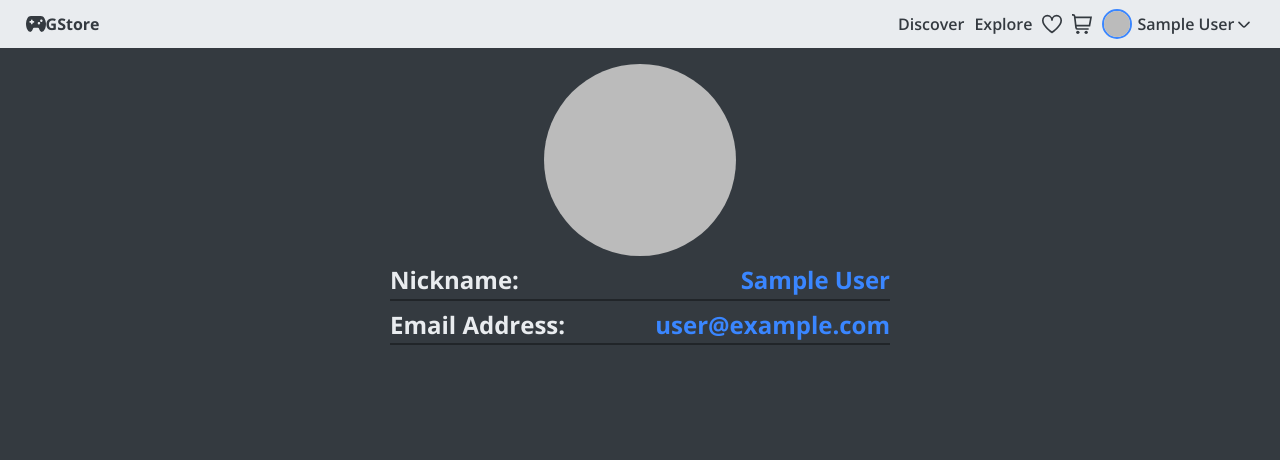
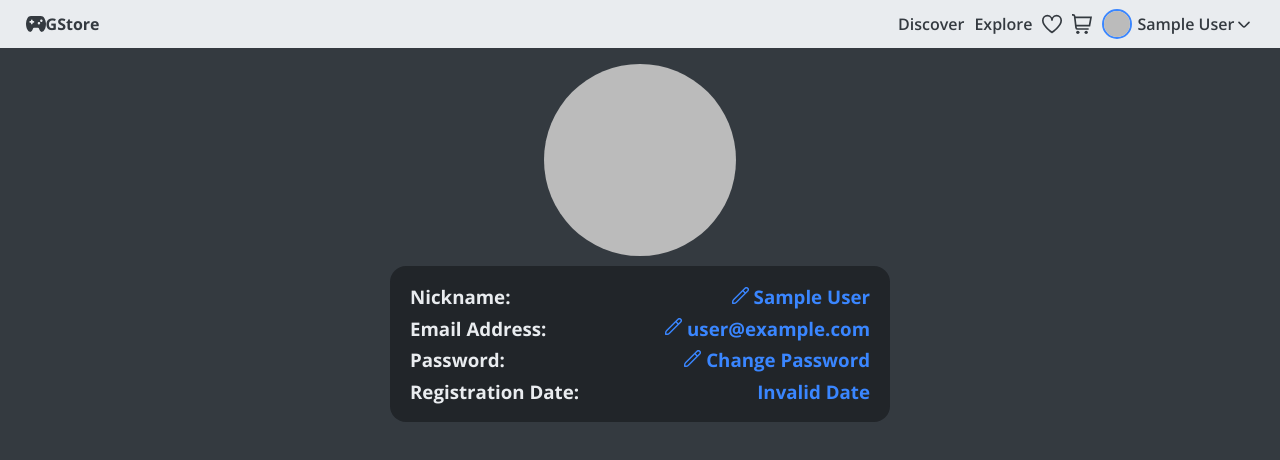
Before and after one commit to snowbooloff/G-Store, a Vue app: page /user in a window 1280 px wide. Shown: the top 460 px of the page. Built offline with nearby package versions, Linux system fonts and the light colour scheme; no server answers; sample sign-in values are in the browser's storage.

Commit message:
Добавлена информация о пользователе

```diff
--- a/src/components/UserAvatar.vue
+++ b/src/components/UserAvatar.vue
@@ -22,7 +22,7 @@ const userImage = computed(() => store.state.user.userInfo.image)
   </div>
 </template>
 
-<style>
+<style scoped>
 .user-avatar,
 .user-avatar__icon,
 .user-avatar__img {
--- a/src/store/userModule.js
+++ b/src/store/userModule.js
@@ -8,7 +8,8 @@ export const userModule = {
     userInfo: {
       nickname: '',
       email: '',
-      image: ''
+      image: '',
+      registrationDate: ''
     }
   }),
   getters: {},
@@ -22,8 +23,11 @@ export const userModule = {
     setUserEmail(state, email) {
       state.userInfo.email = email
     },
-    setUserPic(state, picUrl) {
+    setUserImage(state, picUrl) {
       state.userInfo.image = picUrl
+    },
+    setUserRegDate(state, date) {
+      state.userInfo.registrationDate = date
     }
   },
   actions: {
@@ -33,8 +37,10 @@ export const userModule = {
         if (user) {
           commit('setAuth', true)
           commit('setUserNickname', user.displayName)
-          commit('setUserPic', user.photoURL)
+          commit('setUserImage', user.photoURL)
           commit('setUserEmail', user.email)
+          commit('setUserRegDate', user.metadata.creationTime)
+          console.log(user)
         }
       })
     },
@@ -43,15 +49,16 @@ export const userModule = {
       signOut(auth).then(() => {
         commit('setAuth', false)
         commit('setUserNickname', '')
-        commit('setUserPic', '')
+        commit('setUserImage', '')
         commit('setUserEmail', '')
+        commit('setUserRegDate', '')
       })
     },
     uploadUserPic({ state, commit }, userPic) {
       if (userPic) {
         const auth = getAuth()
         const storage = getStorage()
-        console.log(auth)
+
         const pictureRef = ref(storage, `userAvatars/${auth.currentUser.uid}/avatar`)
 
         uploadBytes(pictureRef, userPic).then(() => {
@@ -59,7 +66,7 @@ export const userModule = {
             updateProfile(auth.currentUser, {
               photoURL: url
             })
-            commit('setUserPic', url)
+            commit('setUserImage', url)
           })
         })
       }
--- a/src/views/UserView.vue
+++ b/src/views/UserView.vue
@@ -7,10 +7,15 @@ import UserAvatar from '../components/UserAvatar.vue'
 import { useStore } from 'vuex'
 const store = useStore()
 
-function update(e) {
-  store.dispatch('user/uploadUserPic', e.target.files[0])
-}
+const userData = computed(() => store.state.user.userInfo)
+const correctedRegDate = computed(() =>
+  new Date(userData.value.registrationDate).toLocaleDateString('en-GB')
+)
+const s = ref('')
+
+const showNicknameInput = ref(false)
 </script>
+
 <template>
   <section class="page-block flex flex_column flex_align-center">
     <div class="profile-avatar">
@@ -19,17 +24,47 @@ function update(e) {
         class="profile-avatar__input cursor-pointer"
         type="file"
         accept="image/png, image/jpeg"
-        @input="update"
+        @input="$store.dispatch('user/uploadUserPic', $event.target.files[0])"
       />
     </div>
+    <div class="user-info flex flex_column">
+      <div class="details flex flex_align-center">
+        <h3 class="datails__item main-white">Nickname:</h3>
+        <button
+          class="datails__bttn cursor-pointer"
+          @click="showNicknameInput = !showNicknameInput"
+        >
+          <icon-edit class="datails__icon main-blue" />
+        </button>
 
-    <div class="details flex flex_space-between">
-      <h1 class="datails__item main-white">Nickname:</h1>
-      <h1 class="page-block__nickname main-blue">{{ $store.state.user.userInfo.nickname }}</h1>
-    </div>
-    <div class="details flex flex_space-between">
-      <h1 class="datails__item main-white">Email Address:</h1>
-      <h1 class="page-block__nickname main-blue">{{ $store.state.user.userInfo.email }}</h1>
+        <h3 class="datails__item main-blue">{{ userData.nickname }}</h3>
+      </div>
+      <v-input v-if="showNicknameInput" v-model="s" class="input" />
+
+      <div class="details flex flex_align-center">
+        <h3 class="datails__item main-white">Email Address:</h3>
+        <button
+          class="datails__bttn cursor-pointer"
+          @click="showNicknameInput = !showNicknameInput"
+        >
+          <icon-edit class="datails__icon main-blue" />
+        </button>
+        <h3 class="datails__item main-blue">{{ userData.email }}</h3>
+      </div>
+      <div class="details flex flex_align-center">
+        <h3 class="datails__item main-white">Password:</h3>
+        <button
+          class="datails__bttn cursor-pointer"
+          @click="showNicknameInput = !showNicknameInput"
+        >
+          <icon-edit class="datails__icon main-blue" />
+        </button>
+        <h3 class="datails__item main-blue">Change Password</h3>
+      </div>
+      <div class="details flex flex_align-center">
+        <h3 class="datails__item main-white">Registration Date:</h3>
+        <h3 class="datails__date main-blue">{{ correctedRegDate }}</h3>
+      </div>
     </div>
   </section>
 </template>
@@ -52,9 +87,29 @@ function update(e) {
   left: 0;
   opacity: 0;
 }
+.user-info {
+  width: 500px;
+  gap: var(--medium-spacing);
+  flex-wrap: wrap;
+  padding: var(--large-spacing);
+  background: var(--second-black);
+  border-radius: var(--medium-radius);
+}
+.input {
+  width: 100%;
+}
 .details {
-  width: 500px;
-  padding-bottom: var(--small-spacing);
-  border-bottom: 2px solid var(--second-black);
+}
+.datails__bttn {
+  border: none;
+  background: none;
+  margin-left: auto;
+  margin-right: var(--small-spacing);
+}
+.datails__date {
+  margin-left: auto;
+}
+.datails__icon {
+  height: 17px;
 }
 </style>
```
